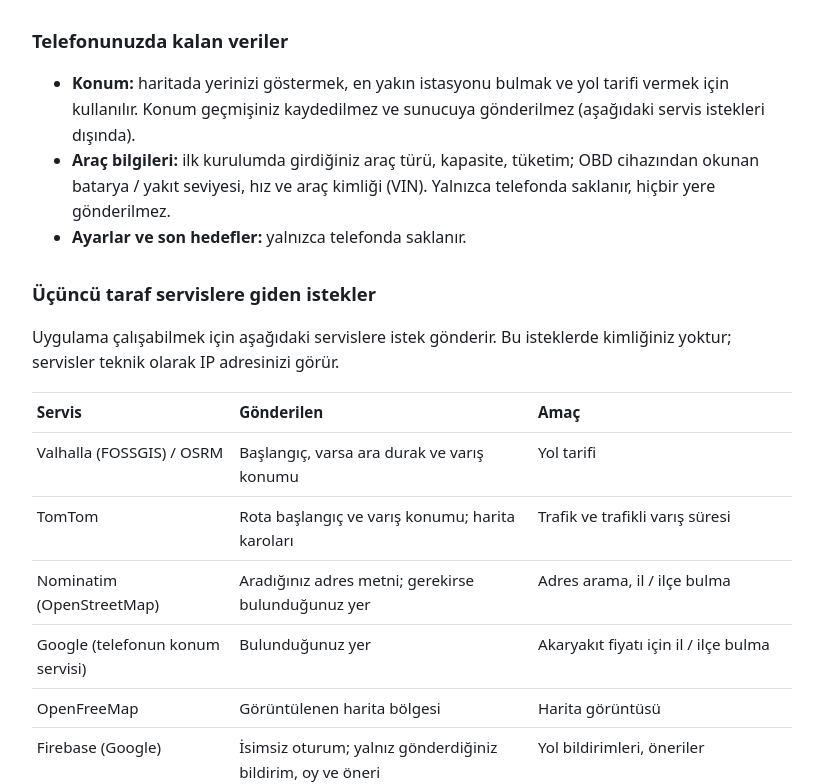
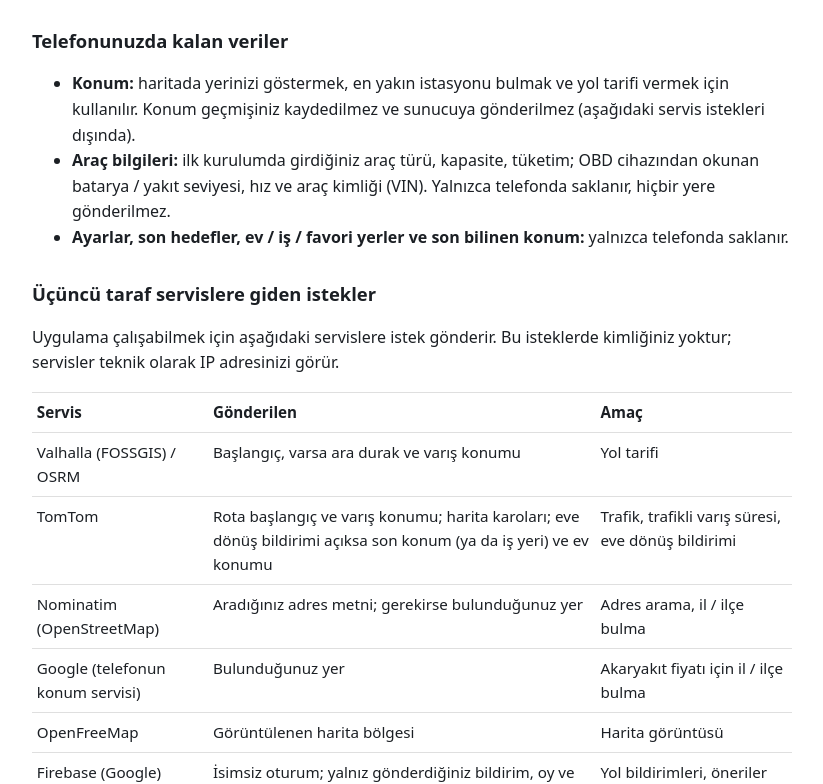
Before and after one commit to hsynaltunta/ai_navi-veri, a plain HTML site: page public/gizlilik.html in a window 1280 px wide. Shown: the part 411-1195 px from the top of the page, without its empty margins (228-1051 px from the left). Drawn offline with Linux system fonts and the light colour scheme.

Commit message:
Gizlilik: kayıtlı yerler ve eve dönüş bildirimi (TomTom)
Co-Authored-By: Claude Opus 5.5 <noreply@anthropic.com>

```diff
--- a/public/gizlilik.html
+++ b/public/gizlilik.html
@@ -29,7 +29,7 @@ kullanım istatistiği (analitik) aracı kullanılmaz.</p>
 Konum geçmişiniz kaydedilmez ve sunucuya gönderilmez (aşağıdaki servis istekleri dışında).</li>
 <li><b>Araç bilgileri:</b> ilk kurulumda girdiğiniz araç türü, kapasite, tüketim; OBD cihazından okunan batarya /
 yakıt seviyesi, hız ve araç kimliği (VIN). Yalnızca telefonda saklanır, hiçbir yere gönderilmez.</li>
-<li><b>Ayarlar ve son hedefler:</b> yalnızca telefonda saklanır.</li>
+<li><b>Ayarlar, son hedefler, ev / iş / favori yerler ve son bilinen konum:</b> yalnızca telefonda saklanır.</li>
 </ul>
 
 <h2>Üçüncü taraf servislere giden istekler</h2>
@@ -38,7 +38,7 @@ teknik olarak IP adresinizi görür.</p>
 <table>
 <tr><th>Servis</th><th>Gönderilen</th><th>Amaç</th></tr>
 <tr><td>Valhalla (FOSSGIS) / OSRM</td><td>Başlangıç, varsa ara durak ve varış konumu</td><td>Yol tarifi</td></tr>
-<tr><td>TomTom</td><td>Rota başlangıç ve varış konumu; harita karoları</td><td>Trafik ve trafikli varış süresi</td></tr>
+<tr><td>TomTom</td><td>Rota başlangıç ve varış konumu; harita karoları; eve dönüş bildirimi açıksa son konum (ya da iş yeri) ve ev konumu</td><td>Trafik, trafikli varış süresi, eve dönüş bildirimi</td></tr>
 <tr><td>Nominatim (OpenStreetMap)</td><td>Aradığınız adres metni; gerekirse bulunduğunuz yer</td><td>Adres arama, il / ilçe bulma</td></tr>
 <tr><td>Google (telefonun konum servisi)</td><td>Bulunduğunuz yer</td><td>Akaryakıt fiyatı için il / ilçe bulma</td></tr>
 <tr><td>OpenFreeMap</td><td>Görüntülenen harita bölgesi</td><td>Harita görüntüsü</td></tr>
```
